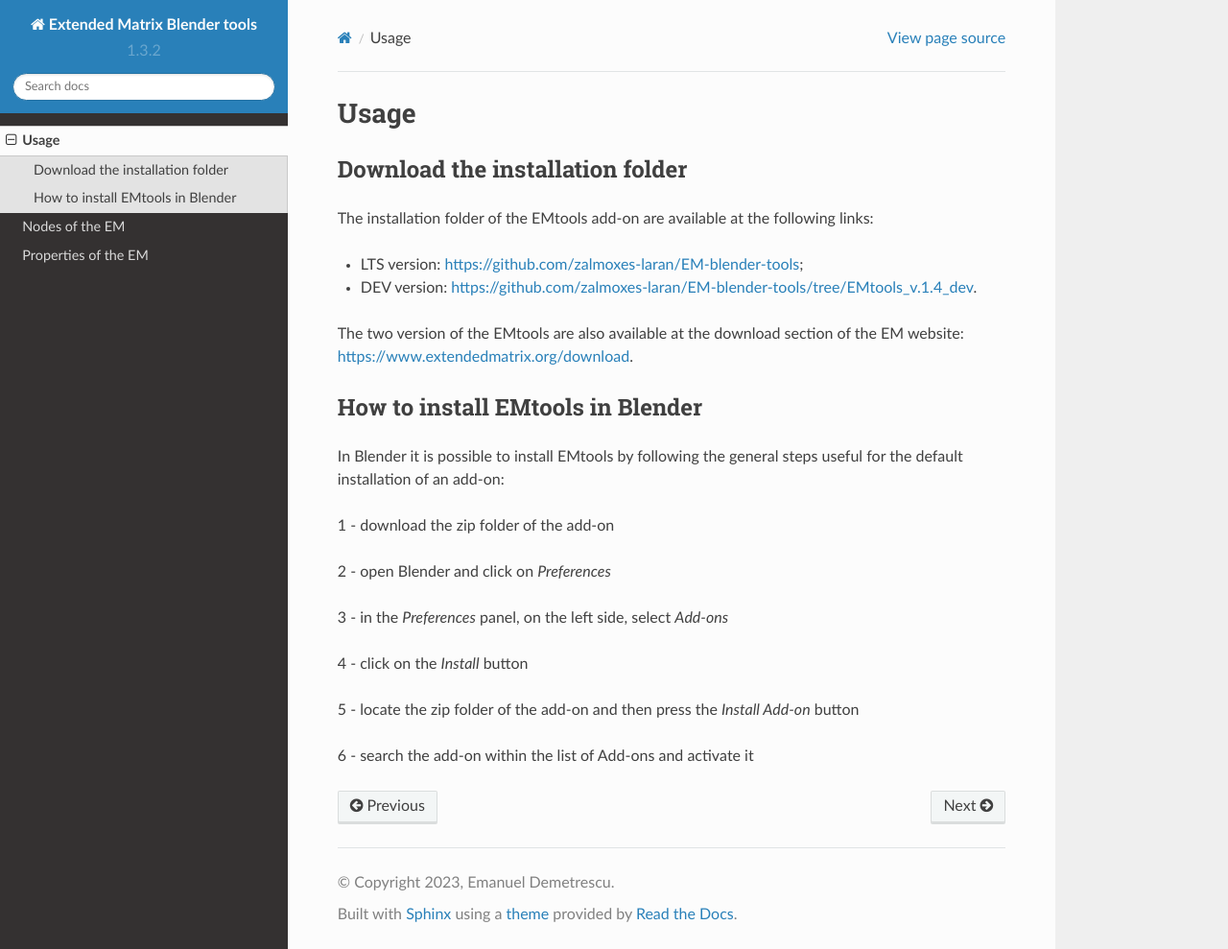
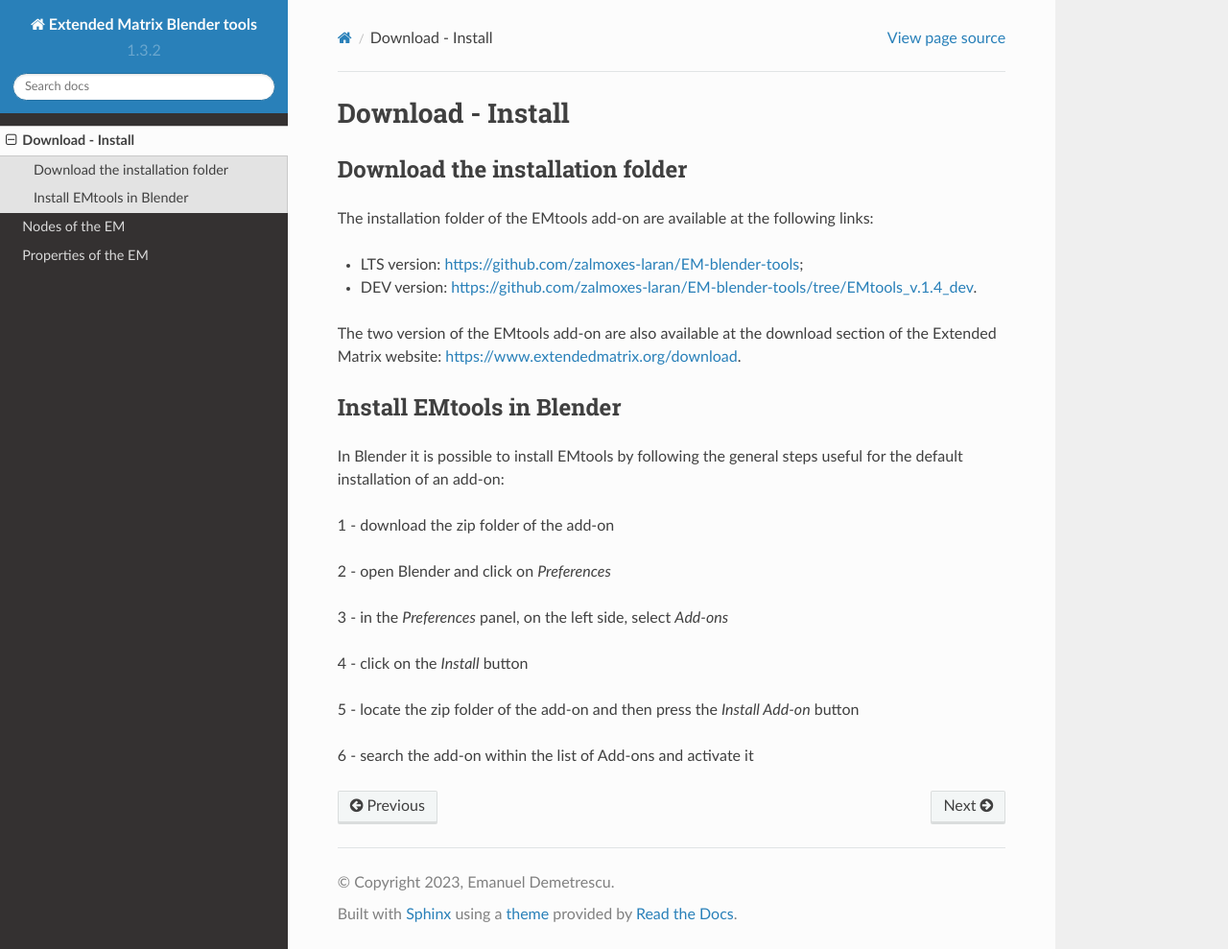
Before and after one commit to zalmoxes-laran/EM-blender-tools-doc, a Sphinx documentation site: the page built from docs/source/usage.rst, in a window 1280 px wide and 989 px high. Shown: the whole window at 96% size. Built offline with Sphinx 7.4.7 and the Read the Docs theme 2.0.0, drawn with Linux system fonts in a browser that asks for light colours; pages that are not in the unit, such as notebooks, are missing from menus.

```diff
--- a/docs/source/index.rst
+++ b/docs/source/index.rst
@@ -8,7 +8,7 @@ The add-on has been developed by E. Demetrescu at CNR-ISPC (Rome, former CNR-ITA
 
 
 Check out the :doc:`usage` section for information about the installation of the add-on.
-For the description of every panel of EMtools, see :ref:`nodes`
+For the description of every panel of EMtools, see :doc:`nodes`
 
 .. note::
 
--- a/docs/source/usage.rst
+++ b/docs/source/usage.rst
@@ -1,5 +1,5 @@
-Usage
-=====
+Download - Install
+==================
 
 .. _installation:
 
@@ -12,13 +12,13 @@ The installation folder of the EMtools add-on are available at the following lin
 
 - DEV version: https://github.com/zalmoxes-laran/EM-blender-tools/tree/EMtools_v.1.4_dev.
 
-The two version of the EMtools are also available at the download section of the EM website: https://www.extendedmatrix.org/download.
+The two version of the EMtools add-on are also available at the download section of the Extended Matrix website: https://www.extendedmatrix.org/download.
 
 
 
 
-How to install EMtools in Blender
----------------------------------
+Install EMtools in Blender
+--------------------------
 
 
 In Blender it is possible to install EMtools by following the general steps useful for the default installation of an add-on:
```
